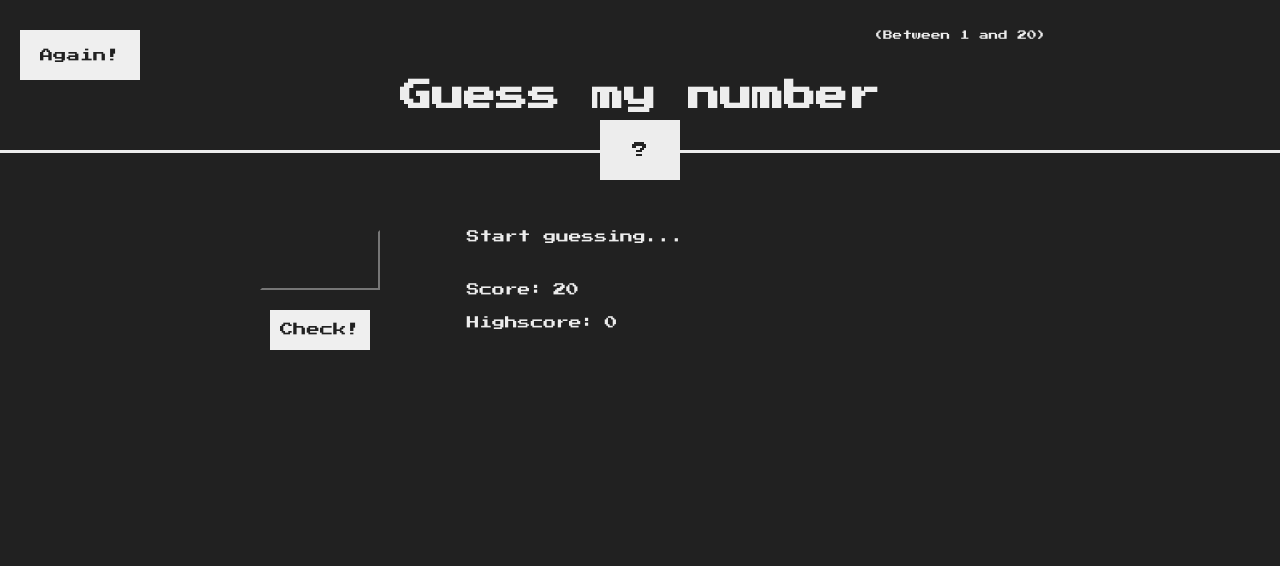
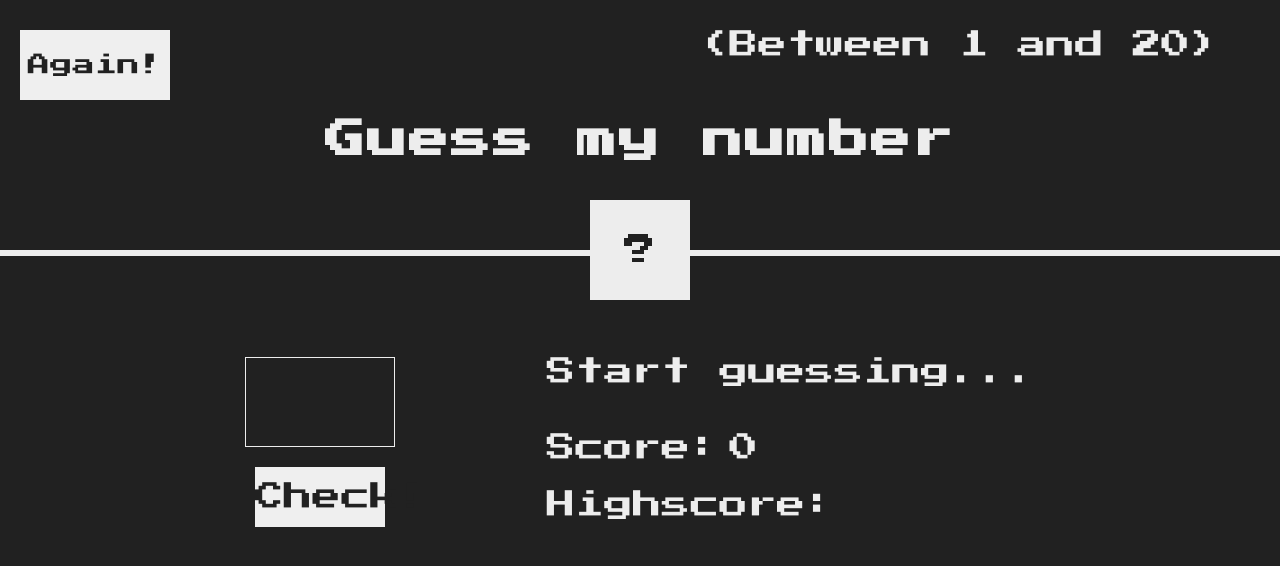
Before and after one commit to czarsbenemoriendi/guessNumber, a website: page index.html in a window 1280 px wide. Both pictures are taken after a click on the button "Again!". Drawn offline with Linux system fonts and the light colour scheme.

Commit message:
game works, but it works differently than course

```diff
--- a/index.html
+++ b/index.html
@@ -24,17 +24,17 @@
 			<div class="header__numberBlock">
 				<div class="header__line"></div>
 				<div class="header__box">
-					<span class="header__numberText">?</span>
+					<span class="header__numberText numberText">?</span>
 				</div>
 			</div>
 		</header>
 		<main class="main">
 			<section class="main__left">
-				<input type="number" class="main__input" />
+				<input type="number" min="1" max="20" class="main__input input" />
 				<button class="main__btn check">Check!</button>
 			</section>
 			<section class="main__right">
-				<p class="main__text main__text--message">Start guessing...</p>
+				<p class="main__text main__text--message message">Start guessing...</p>
 				<p class="main__text main__text--score">
 					Score:<span class="main__spanText score">20</span>
 				</p>
@@ -43,6 +43,6 @@
 				</p>
 			</section>
 		</main>
-		<script src="./dist/js/main.min.js"></script>
+		<script src="./src/js/main.js"></script>
 	</body>
 </html>
--- a/src/js/main.js
+++ b/src/js/main.js
@@ -1 +1,71 @@
 'use strict';
+const btns = {
+	againBtn: document.querySelector('.again'),
+	checkBtn: document.querySelector('.check'),
+};
+const variableNumbers = {
+	numberBox: document.querySelector('.numberText'),
+	score: document.querySelector('.score'),
+	highscore: document.querySelector('.highscore'),
+	message: document.querySelector('.message'),
+	input: document.querySelector('.input'),
+};
+const { numberBox, score, highscore, message, input } = variableNumbers;
+const { againBtn, checkBtn } = btns;
+
+let numberToCheck;
+let inputNumber = input.value;
+let scoreNum;
+let highNum = highscore;
+let arr = [];
+
+const makeRandomNumber = () => {
+	numberToCheck = Math.ceil(Math.random() * 20);
+	return numberToCheck;
+};
+const resetGame = () => {
+	if ((input.value = '')) {
+		score.textContent = 20;
+	} else {
+		highNum.textContent = arr[arr.length - 1];
+	}
+
+	input.value = '';
+	numberBox.textContent = '?';
+	score.textContent = 0;
+	message.textContent = 'Start guessing...';
+	makeRandomNumber();
+};
+// let scoreContent = Number(score.textContent);
+const checkNumber = () => {
+	inputNumber = Number(input.value);
+	// for (let i = 20; i >= 0; i--) {
+	// 	if (inputNumber > numberToCheck) {
+	// 		scoreContent = scoreNum - 1;
+	// 		console.log('Liczba jest mniejsza');
+	// 	} else if (inputNumber < numberToCheck) {
+	// 		scoreContent - 1;
+	// 		console.log('Liczba jest większa');
+	// 	} else if (inputNumber === numberToCheck) {
+	// 		scoreNum = inputNumber + Number(score.innerText);
+	// 		score.textContent = scoreNum;
+	// 		numberBox.textContent = scoreNum;
+	// 		arr.push(scoreNum);
+	// 		makeRandomNumber();
+	// 	}
+	if (inputNumber > numberToCheck) {
+		console.log('Liczba jest mniejsza');
+	} else if (inputNumber < numberToCheck) {
+		console.log('Liczba jest większa');
+	} else if (inputNumber === numberToCheck) {
+		scoreNum = inputNumber + Number(score.innerText);
+		score.textContent = scoreNum;
+		numberBox.textContent = scoreNum;
+		arr.push(scoreNum);
+		makeRandomNumber();
+	}
+};
+
+makeRandomNumber();
+againBtn.addEventListener('click', resetGame);
+checkBtn.addEventListener('click', checkNumber);
--- a/src/sass/style.scss
+++ b/src/sass/style.scss
@@ -85,9 +85,7 @@ body {
 		color: var(--font);
 		background: transparent;
 		text-align: center;
-		font-size: 2rem;
-		height: 60px;
-		width: 120px;
+		border: 1px solid var(--font);
 	}
 	&__btn {
 		width: 100px;
@@ -174,3 +172,86 @@ body {
 		}
 	}
 }
+@media (min-width: 768px) {
+	.header {
+		&__title {
+			font-size: 3rem;
+			letter-spacing: 2px;
+		}
+		&__text {
+			font-size: 2rem;
+		}
+		&__btn {
+			font-size: 2rem;
+			width: 150px;
+			height: 70px;
+		}
+		&__line {
+			margin-top: 50px;
+			height: 6px;
+		}
+		&__box {
+			height: 100px;
+			width: 100px;
+		}
+		&__numberText {
+			font-size: 2rem;
+		}
+	}
+}
+.main {
+	&__input {
+		height: 90px;
+		width: 150px;
+		font-size: 2rem;
+	}
+	&__btn {
+		width: 130px;
+		height: 60px;
+		font-size: 1.8rem;
+	}
+
+	&__left {
+		grid-row: 2/5;
+		grid-column: 2/3;
+		gap: 20px;
+	}
+	&__right {
+		grid-row: 2/5;
+		grid-column: 3/6;
+		margin-left: 120px;
+		gap: 20px;
+	}
+	&__text {
+		font-size: 1.8rem;
+	}
+	&__spanText {
+		margin-left: 10px;
+	}
+}
+@media (min-width: 1024px) {
+}
+.header {
+	&__title {
+		font-size: 2.5rem;
+
+		margin-bottom: 20px;
+	}
+	&__text {
+		font-size: 1.8rem;
+	}
+	&__btn {
+		font-size: 1.4rem;
+	}
+	&__line {
+		margin-top: 50px;
+		height: 6px;
+	}
+	&__box {
+		height: 100px;
+		width: 100px;
+	}
+	&__numberText {
+		font-size: 2rem;
+	}
+}
```
Also changed, not shown: dist/css/style.min.css, dist/js/main.min.js, 2 other files.
